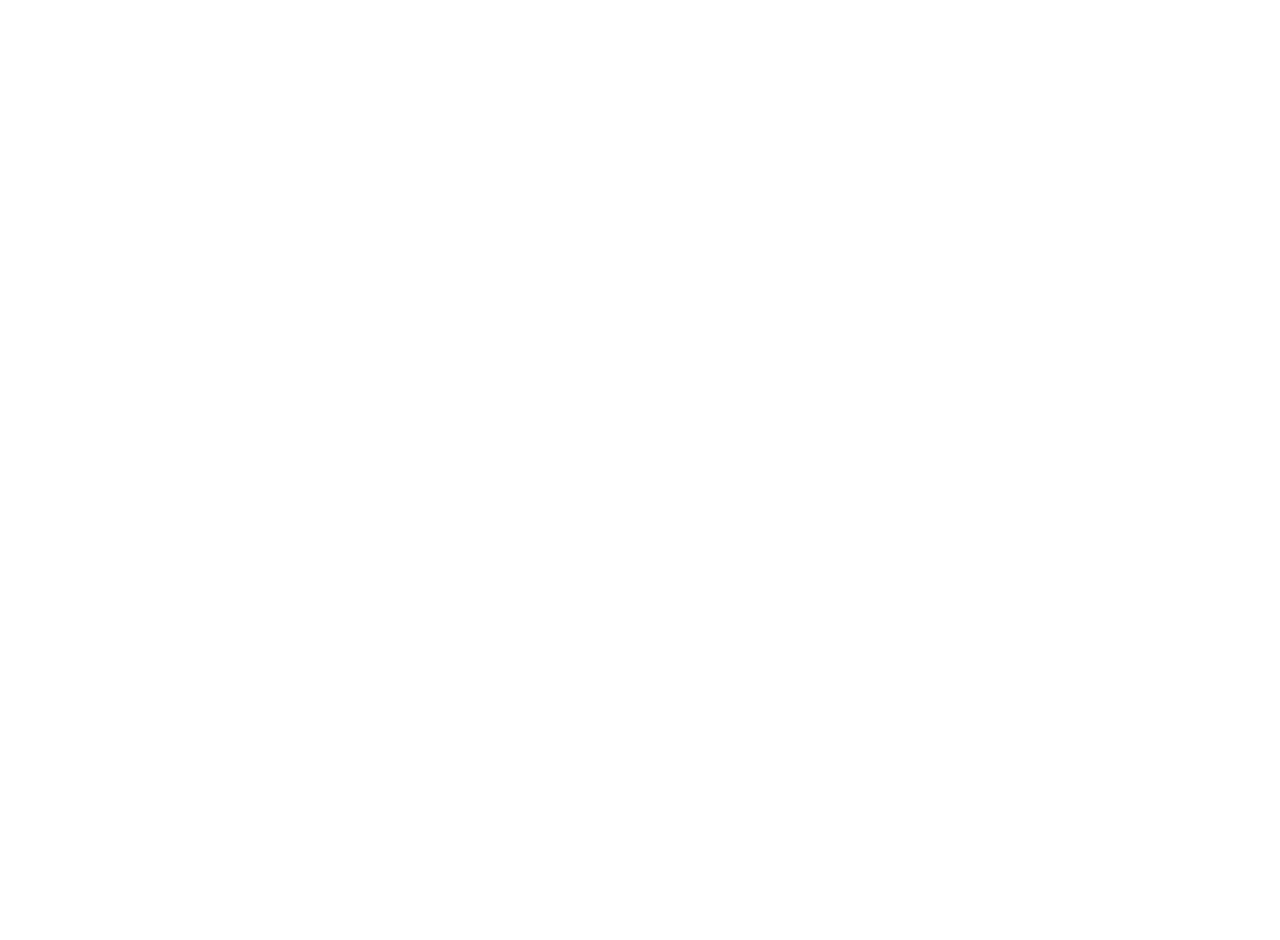
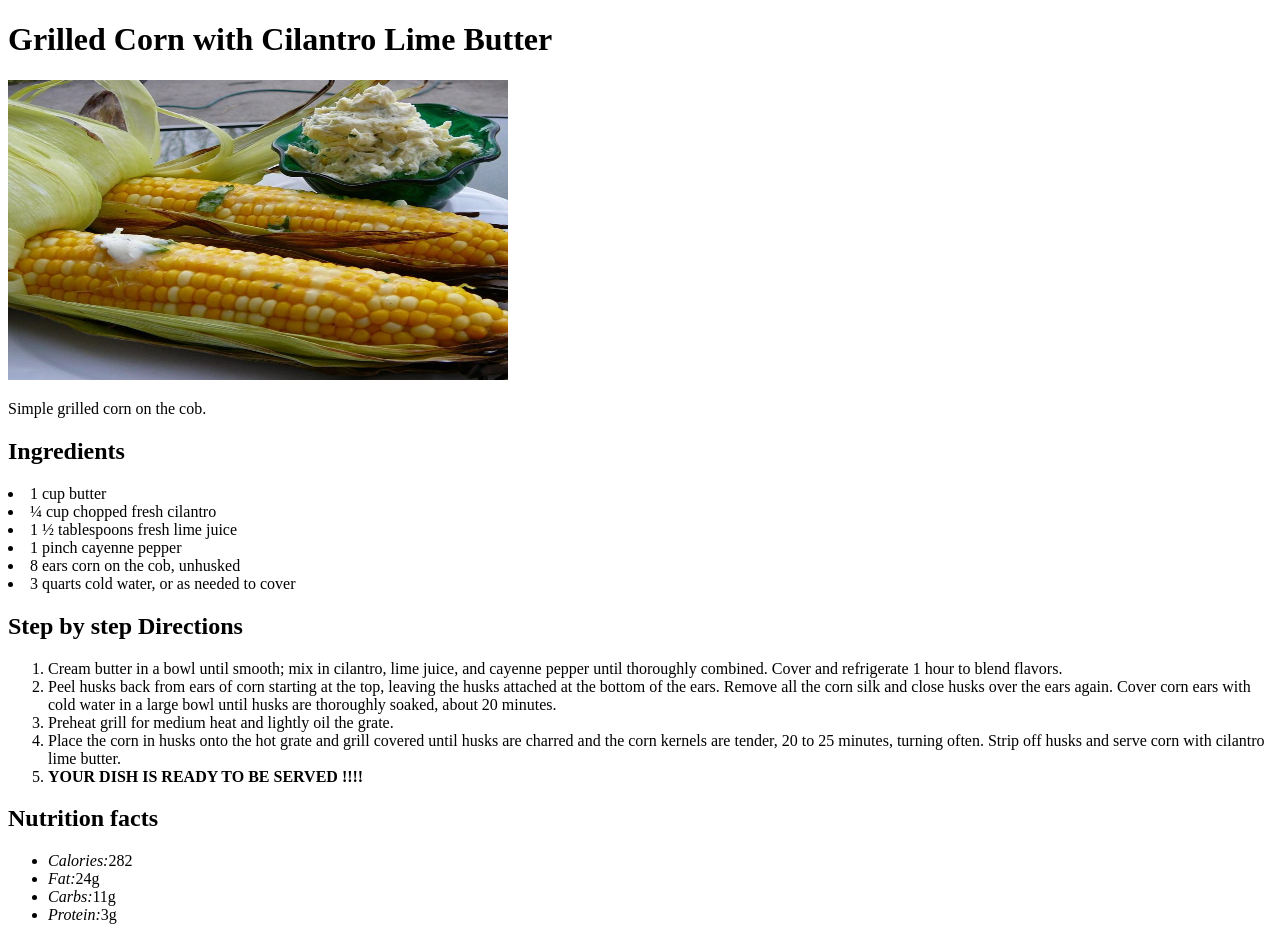
Before and after one commit to deepu901/odin-recipies, a plain HTML site: page dishes/Grilled Corn with Cilantro Lime Butter.html in a window 1280 px wide. Before the commit the page ends 800 px from the top, so only its background shows below. Drawn offline with Linux system fonts and the light colour scheme.

Commit message:
edit dishes/Grilled Corn with Cilantro Lime Butter.html, dishes/Marinated Greek Chicken Kabons.html, images/grilled corn.jpeg,  index.html

```diff
--- a/dishes/Grilled Corn with Cilantro Lime Butter.html
+++ b/dishes/Grilled Corn with Cilantro Lime Butter.html
@@ -6,7 +6,40 @@
     <title>Grilled corn with cilantro lime butter</title>
 </head>
 <body>
+    <h1>Grilled Corn with Cilantro Lime Butter </h1>
+    <img src="../images/grilled corn.jpeg" alt="grilled corn" width="500" height="300">
+    <div>
+      <p>Simple grilled corn on the cob.</p>
+      <h2>Ingredients</h2>
+      <ui>
+        <li>1 cup butter</li>
+        <li>¼ cup chopped fresh cilantro</li>
+        <li>1 ½ tablespoons fresh lime juice</li>
+        <li>1 pinch cayenne pepper</li>
+        <li>8 ears corn on the cob, unhusked</li>
+        <li>3 quarts cold water, or as needed to cover</li>
+      </ui>
 
+      <h2>Step by step Directions</h2>
+      <ol>
+        <li>Cream butter in a bowl until smooth; mix in cilantro, lime juice, and cayenne pepper until thoroughly combined. Cover and refrigerate 1 hour to blend flavors.</li>
+        <li>Peel husks back from ears of corn starting at the top, leaving the husks attached at the bottom of the ears. Remove all the corn silk and close husks over the ears again. Cover corn ears with cold water in a large bowl until husks are thoroughly soaked, about 20 minutes.</li>
+        <li>Preheat grill for medium heat and lightly oil the grate.</li>
+        <li>Place the corn in husks onto the hot grate and grill covered until husks are charred and the corn kernels are tender, 20 to 25 minutes, turning often. Strip off husks and serve corn with cilantro lime butter.</li>
+        <li><strong>YOUR DISH IS READY TO BE SERVED !!!!</strong></li>
+
+     </ol>
+     <h2> Nutrition facts</h2>
+     <ul>
+        <li><em>Calories:</em>282</li>
+        <li><em>Fat:</em>24g</li>
+        <li><em>Carbs:</em>11g</li>
+        <li><em>Protein:</em>3g</li>
+     </ul>
+
+
+
+    </div>
 
 </body>
 </html>
```
Also changed, not shown: dishes/Marinated Greek Chicken Kabons.html (+1 -1 lines), index.html (+1 -1 lines), images/grilled corn.jpeg (added).
